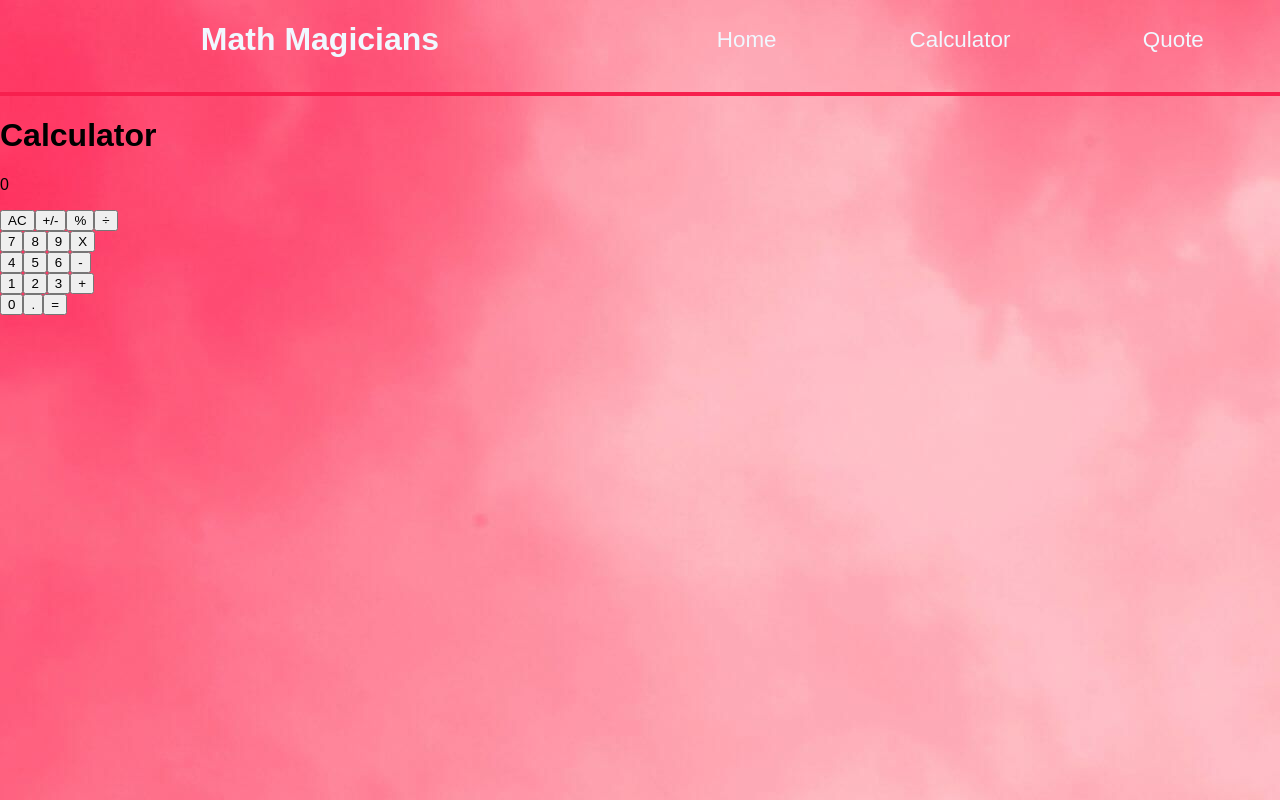
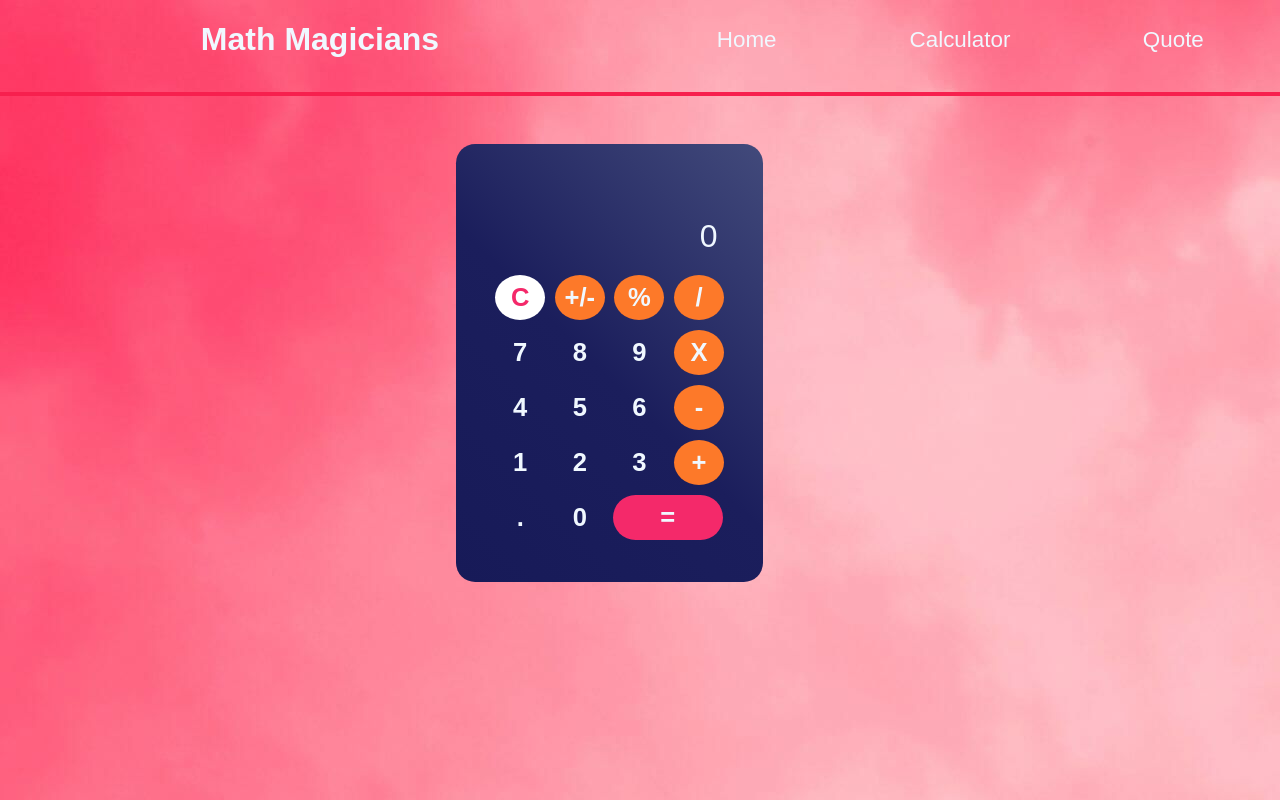
Before and after one commit to janis-jenny/Calculator, a React (Create React App) app: page / in a window 1280 px wide. Built offline with nearby package versions, Linux system fonts and the light colour scheme; a web font is replaced by a local one.

Commit message:
Add complete style in the calculator

```diff
--- a/src/App.css
+++ /dev/null
@@ -1,14 +0,0 @@
-.App {
-  text-align: center;
-}
-
-.App-header {
-  background-color: #282c34;
-  min-height: 100vh;
-  display: flex;
-  flex-direction: column;
-  align-items: center;
-  justify-content: center;
-  font-size: calc(10px + 2vmin);
-  color: white;
-}
--- a/src/components/App.js
+++ b/src/components/App.js
@@ -2,6 +2,7 @@ import { useState } from 'react';
 import ButtonPanel from './ButtonPanel';
 import Display from './Display';
 import calculate from '../logic/calculate';
+import appStyle from '../style/app.module.css';
 
 const App = () => {
   const [status, setStatus] = useState({
@@ -25,12 +26,7 @@ const App = () => {
   }
 
   return (
-    <div className="App">
-      <header className="App-header">
-        <h1>
-          Calculator
-        </h1>
-      </header>
+    <div className={appStyle.app}>
       <>
         <Display result={result} />
         <ButtonPanel clickHandler={handleClick} />
--- a/src/components/Button.js
+++ b/src/components/Button.js
@@ -1,9 +1,9 @@
 import PropTypes from 'prop-types';
 
 const Button = (props) => {
-  const { name, clickHandler } = props;
+  const { name, clickHandler, type } = props;
   return (
-    <button type="button" onClick={() => clickHandler(name)}>
+    <button type="button" className={type} onClick={() => clickHandler(name)}>
       { name }
     </button>
   );
@@ -12,6 +12,7 @@ const Button = (props) => {
 Button.propTypes = {
   name: PropTypes.string.isRequired,
   clickHandler: PropTypes.func.isRequired,
+  type: PropTypes.string.isRequired,
 };
 
 export default Button;
--- a/src/components/ButtonPanel.js
+++ b/src/components/ButtonPanel.js
@@ -1,39 +1,42 @@
 import PropTypes from 'prop-types';
 import Button from './Button';
+import buttonStyles from '../style/buttons.module.css';
 
 const ButtonPanel = (props) => {
   const { clickHandler } = props;
 
   return (
     <>
-      <div>
-        <Button name="AC" clickHandler={clickHandler} />
-        <Button name="+/-" clickHandler={clickHandler} />
-        <Button name="%" clickHandler={clickHandler} />
-        <Button name="÷" clickHandler={clickHandler} />
-      </div>
-      <div>
-        <Button name="7" clickHandler={clickHandler} />
-        <Button name="8" clickHandler={clickHandler} />
-        <Button name="9" clickHandler={clickHandler} />
-        <Button name="X" clickHandler={clickHandler} />
-      </div>
-      <div>
-        <Button name="4" clickHandler={clickHandler} />
-        <Button name="5" clickHandler={clickHandler} />
-        <Button name="6" clickHandler={clickHandler} />
-        <Button name="-" clickHandler={clickHandler} />
-      </div>
-      <div>
-        <Button name="1" clickHandler={clickHandler} />
-        <Button name="2" clickHandler={clickHandler} />
-        <Button name="3" clickHandler={clickHandler} />
-        <Button name="+" clickHandler={clickHandler} />
-      </div>
-      <div>
-        <Button name="0" clickHandler={clickHandler} />
-        <Button name="." clickHandler={clickHandler} />
-        <Button name="=" clickHandler={clickHandler} />
+      <div className={buttonStyles.wrapper}>
+        <div className={buttonStyles}>
+          <Button name="C" type={`${buttonStyles.button} ${buttonStyles.white}`} clickHandler={clickHandler} />
+          <Button name="+/-" type={`${buttonStyles.button} ${buttonStyles.orange}`} clickHandler={clickHandler} />
+          <Button name="%" type={`${buttonStyles.button} ${buttonStyles.orange}`} clickHandler={clickHandler} />
+          <Button name="/" type={`${buttonStyles.button} ${buttonStyles.orange}`} clickHandler={clickHandler} />
+        </div>
+        <div className={buttonStyles}>
+          <Button name="7" type={`${buttonStyles.button}`} clickHandler={clickHandler} />
+          <Button name="8" type={`${buttonStyles.button}`} clickHandler={clickHandler} />
+          <Button name="9" type={`${buttonStyles.button}`} clickHandler={clickHandler} />
+          <Button name="X" type={`${buttonStyles.button} ${buttonStyles.orange}`} clickHandler={clickHandler} />
+        </div>
+        <div className={buttonStyles}>
+          <Button name="4" type={`${buttonStyles.button}`} clickHandler={clickHandler} />
+          <Button name="5" type={`${buttonStyles.button}`} clickHandler={clickHandler} />
+          <Button name="6" type={`${buttonStyles.button}`} clickHandler={clickHandler} />
+          <Button name="-" type={`${buttonStyles.button} ${buttonStyles.orange}`} clickHandler={clickHandler} />
+        </div>
+        <div>
+          <Button name="1" type={`${buttonStyles.button}`} clickHandler={clickHandler} />
+          <Button name="2" type={`${buttonStyles.button}`} clickHandler={clickHandler} />
+          <Button name="3" type={`${buttonStyles.button}`} clickHandler={clickHandler} />
+          <Button name="+" type={`${buttonStyles.button} ${buttonStyles.orange}`} clickHandler={clickHandler} />
+        </div>
+        <div className={buttonStyles.lastRow}>
+          <Button name="." type={`${buttonStyles.button}`} clickHandler={clickHandler} />
+          <Button name="0" type={`${buttonStyles.button}`} clickHandler={clickHandler} />
+          <Button name="=" type={`${buttonStyles.equal}`} clickHandler={clickHandler} />
+        </div>
       </div>
     </>
   );
--- a/src/components/Display.js
+++ b/src/components/Display.js
@@ -1,9 +1,10 @@
 import PropTypes from 'prop-types';
+import displayStyle from '../style/display.module.css';
 
 function Display({ result }) {
   return (
-    <div>
-      <p>{ result }</p>
+    <div className={displayStyle.display}>
+      { result }
     </div>
   );
 }
--- a/src/index.css
+++ /dev/null
@@ -1,27 +0,0 @@
-body {
-  margin: 0;
-  font-family:
-    -apple-system,
-    BlinkMacSystemFont,
-    'Segoe UI',
-    'Roboto',
-    'Oxygen',
-    'Ubuntu',
-    'Cantarell',
-    'Fira Sans',
-    'Droid Sans',
-    'Helvetica Neue',
-    sans-serif;
-  -webkit-font-smoothing: antialiased;
-  -moz-osx-font-smoothing: grayscale;
-}
-
-code {
-  font-family:
-    source-code-pro,
-    Menlo,
-    Monaco,
-    Consolas,
-    'Courier New',
-    monospace;
-}
--- a/src/logic/calculate.js
+++ b/src/logic/calculate.js
@@ -31,7 +31,7 @@ const calculate = (data, btnName) => {
     case '+':
     case '-':
     case 'X':
-    case '÷': {
+    case '/': {
       const newOp = btnName;
       return { total, next, operation: newOp };
     }
@@ -48,7 +48,7 @@ const calculate = (data, btnName) => {
       if (!next) return { total: (total * -1).toString(), next, operation };
       if (!total) return { total, next: (next * -1).toString(), operation };
       break;
-    case 'AC':
+    case 'C':
       return { total: null, next: null, operation: null };
     case '.':
       if (!next && !total) return { total, next: `${0}${btnName}`, operation };
--- a/src/logic/operate.js
+++ b/src/logic/operate.js
@@ -18,7 +18,7 @@ const operate = (numberOne, numberTwo, operation) => {
       result = a.times(b);
       break;
 
-    case '÷':
+    case '/':
       if (b.eq(0)) {
         return 'MathError';
       }
--- /dev/null
+++ b/src/style/app.module.css
@@ -0,0 +1,13 @@
+.app {
+  display: flex;
+  justify-content: center;
+  align-items: center;
+  flex-direction: column;
+  font-size: 2em;
+  width: 24%;
+  border-radius: 1.2rem;
+  margin-left: 28.5rem;
+  margin-top: 3rem;
+  background: linear-gradient(45deg, #171A58 0%, #1B1E5C 48%, #424A7B 100%);
+  padding: 2.6rem 2rem;
+}
--- /dev/null
+++ b/src/style/buttons.module.css
@@ -0,0 +1,50 @@
+.wrapper {
+  display: grid;
+  grid-template-columns: repeat (4, 1fr);
+  gap: 10px;
+}
+
+.lastRow {
+  display: grid;
+  grid-template-columns: 1fr 1fr 2fr;
+}
+
+.button {
+  border-radius: 50%;
+  color: aliceblue;
+  font-weight: bold;
+  font-size: 1.6rem;
+  width: 50px;
+  height: 45px;
+  background-color: transparent;
+  border: none;
+  cursor: pointer;
+  overflow: hidden;
+  outline: none;
+  margin: 0 0.3rem;
+}
+
+.equal {
+  grid-column: 3 / span 2;
+  width: 110px;
+  height: 45px;
+  border-radius: 27px;
+  color: aliceblue;
+  font-weight: bold;
+  font-size: 1.6rem;
+  background-color: #f4296a;
+  border: none;
+  cursor: pointer;
+  overflow: hidden;
+  outline: none;
+  margin-left: 0.2rem;
+}
+
+.orange {
+  background-color: #fd7929;
+}
+
+.white {
+  background-color: #fff;
+  color: #f4296a;
+}
--- /dev/null
+++ b/src/style/display.module.css
@@ -0,0 +1,11 @@
+.display {
+  display: grid;
+  grid-template-columns: repeat (4, 1fr);
+  grid-column: 1 / -1;
+  text-align: right;
+  font-size: 2rem;
+  color: aliceblue;
+  width: 98%;
+  padding: 2rem 0.7rem 1.3rem;
+  overflow: hidden;
+}
```
